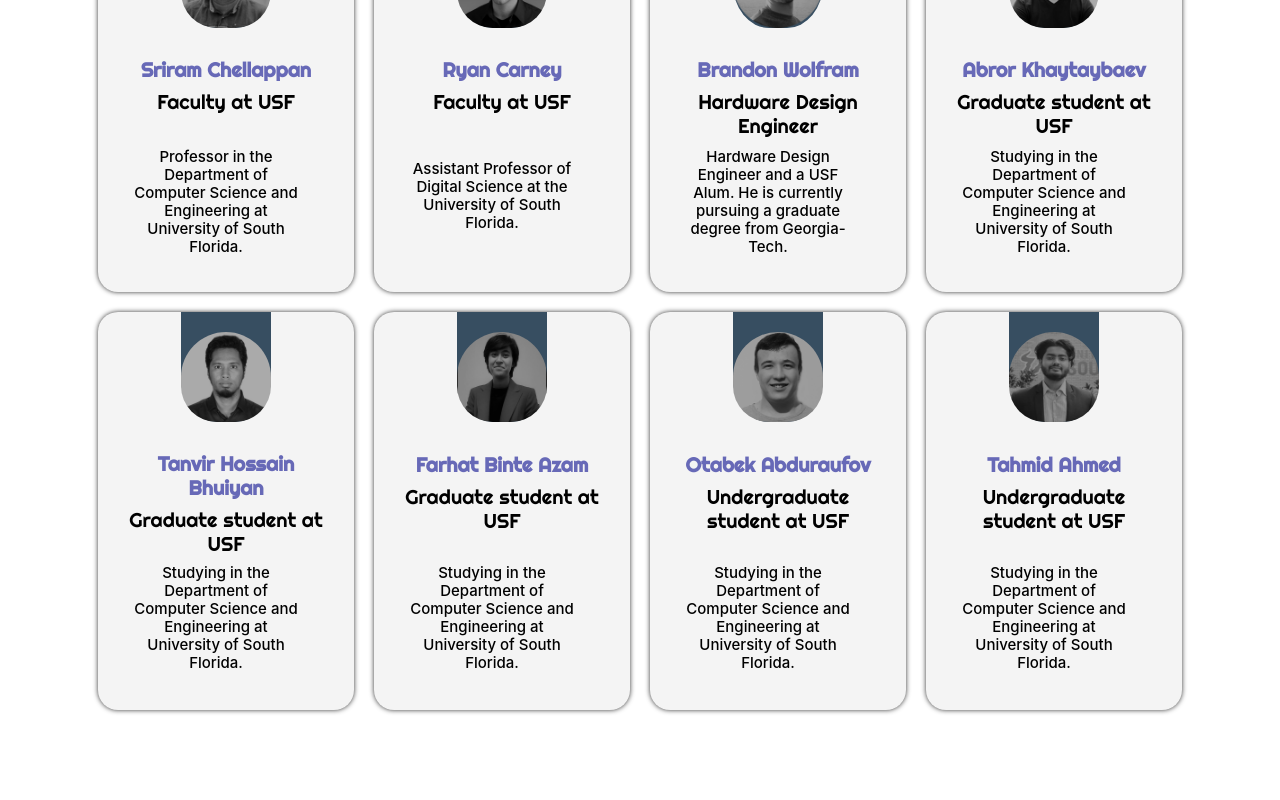
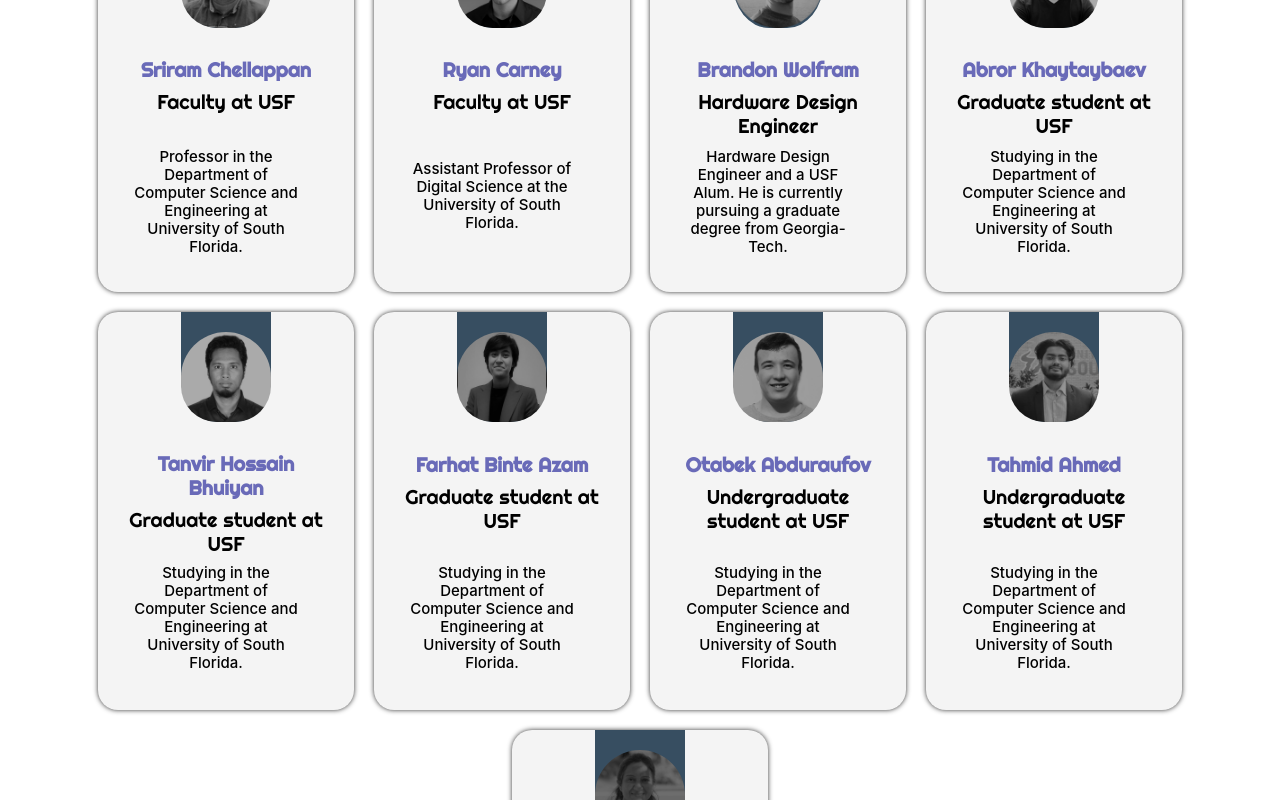
Before and after one commit to Tahmidbugs/digitomyllc2, a React (Create React App) app in the folder dig/: page / in a window 1280 px wide. Shown: the part 2000-2800 px from the top of the page. Built offline with nearby package versions, Linux system fonts and the light colour scheme; a web font is replaced by a local one.

Commit message:
Added new Team member

```diff
--- a/dig/src/Components/Team/Team.js
+++ b/dig/src/Components/Team/Team.js
@@ -22,6 +22,9 @@ import otabekb from "../../assets/otabekb.png";
 
 import tahmid from "../../assets/tahmid.jpeg";
 import tahmidb from "../../assets/tahmidb.jpeg";
+
+import ramya from "../../assets/ramya.jpg";
+import ramyab from "../../assets/ramyab.jpg";
 
 const Team = () => {
   const members = [
@@ -96,6 +99,15 @@ const Team = () => {
       profilePicture: tahmid,
       profilePicture2: tahmidb,
       portfolio: "https://www.linkedin.com/in/tahmid-ahmed-72a883212/",
+    },
+    {
+      name: "Ramya Thiagarjan",
+      position: "Faculty at USF",
+      positionDescription:
+        "Sr. Statistical Data Analyst at the University of South Florida.",
+      profilePicture: ramya,
+      profilePicture2: ramyab,
+      portfolio: "https://www.linkedin.com/in/ramya-thiagarajan-42600b9/",
     },
   ];
   return (
```
Also changed, not shown: dig/src/assets/ramya.jpg (added), dig/src/assets/ramyab.jpg (added).
